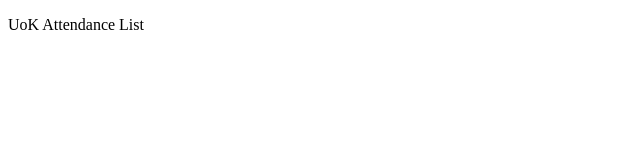
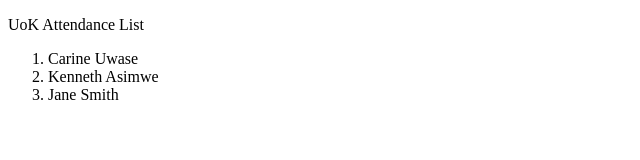
Before and after one commit to Liliose/Cloud_Class, a plain HTML site: page attendance.html in a window 1280 px wide. Shown: the whole page, without its empty margins (0-640 px from the left). Drawn offline with Linux system fonts and the light colour scheme.

Commit message:
Add list of students

```diff
--- a/attendance.html
+++ b/attendance.html
@@ -7,5 +7,11 @@
 </head>
 <body>
     <p>UoK Attendance List</p>
+    <ol>
+
+         <li>Carine Uwase</li>
+         <li>Kenneth Asimwe</li>
+         <li>Jane Smith</li>
+    </ol>
 </body>
 </html>
```
